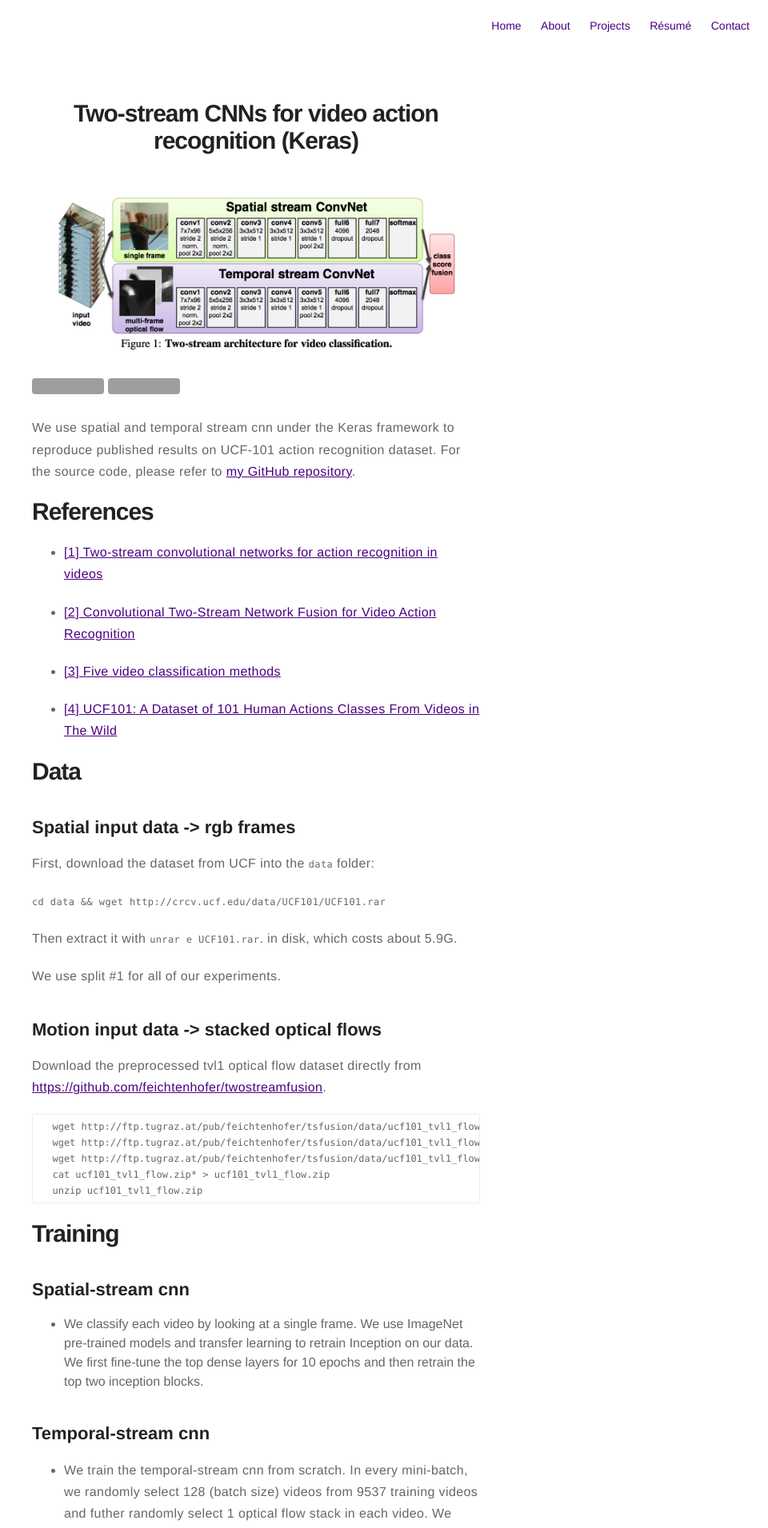
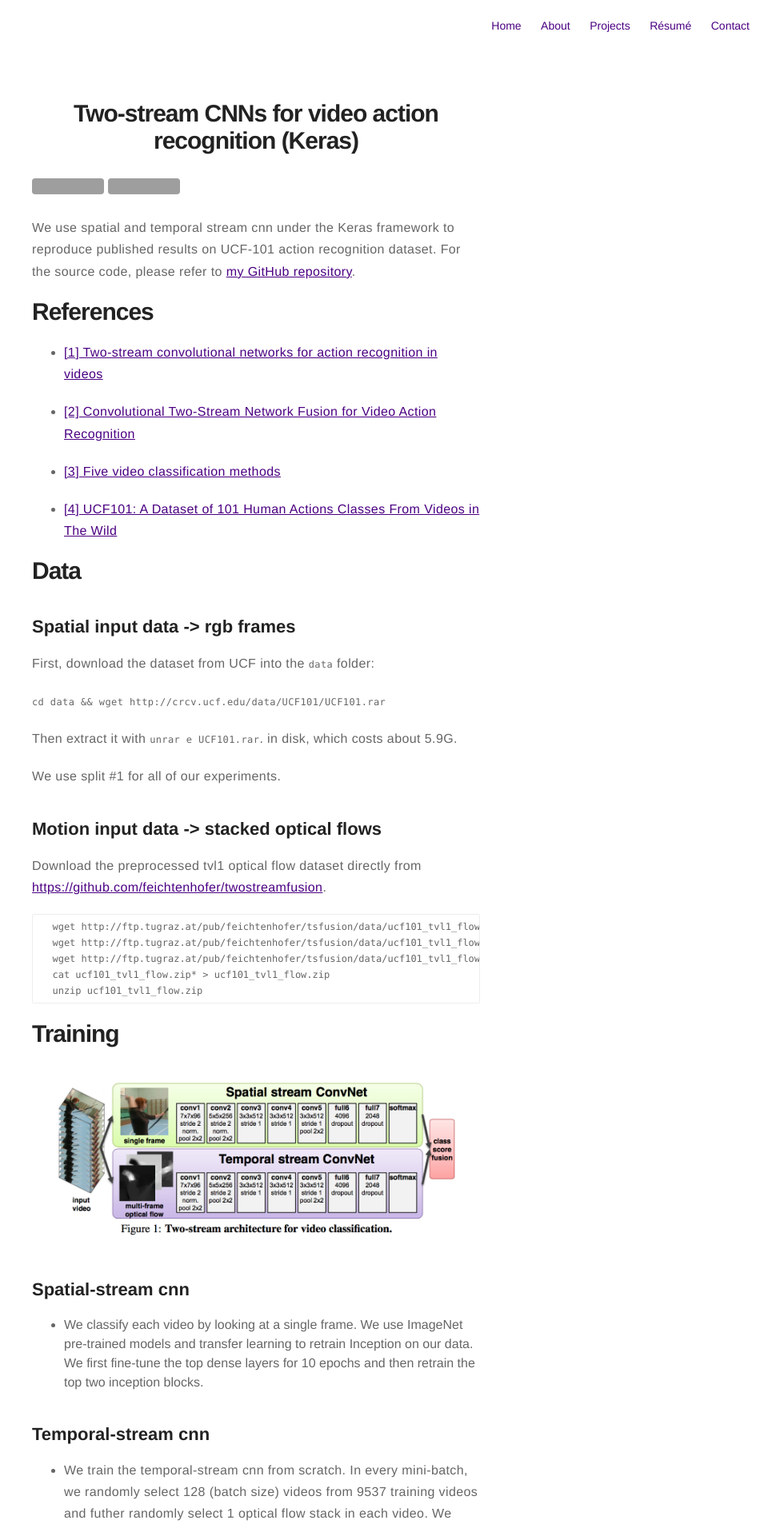
Before and after one commit to wushidonguc/wushidonguc.github.io, a Jekyll site: the page built from _posts/2018-10-23-two-stream-action-recognition-keras.markdown, in a window 1280 px wide. Shown: the top 1911 px of the page at 80% size, without its empty margins (320-1280 px from the left). Built offline with Jekyll 4.4.1, drawn with Linux system fonts in a browser that asks for light colours; grey boxes are pictures that could not be loaded.

Commit message:
version_0.2.5

```diff
--- a/_posts/2018-10-23-two-stream-action-recognition-keras.markdown
+++ b/_posts/2018-10-23-two-stream-action-recognition-keras.markdown
@@ -11,7 +11,6 @@ category: project
 author: wushidong
 externalLink: false
 ---
-![Project Image]({{ site.url }}/assets/two_stream.png)
 
 [![License: MIT](https://img.shields.io/badge/License-MIT-yellow.svg)](https://opensource.org/licenses/MIT)
 [![DOI](https://zenodo.org/badge/127003611.svg)](https://zenodo.org/badge/latestdoi/127003611)
@@ -57,6 +56,8 @@ We use spatial and temporal stream cnn under the Keras framework to reproduce pu
 
 # Training
 
+![Project Image]({{ site.url }}/assets/two_stream.png)
+
 ## Spatial-stream cnn
 
   *  We classify each video by looking at a single frame. We use ImageNet pre-trained models and transfer learning to retrain Inception on our data. We first fine-tune the top dense layers for 10 epochs and then retrain the top two inception blocks.
```
Also changed, not shown: 2 other files.
